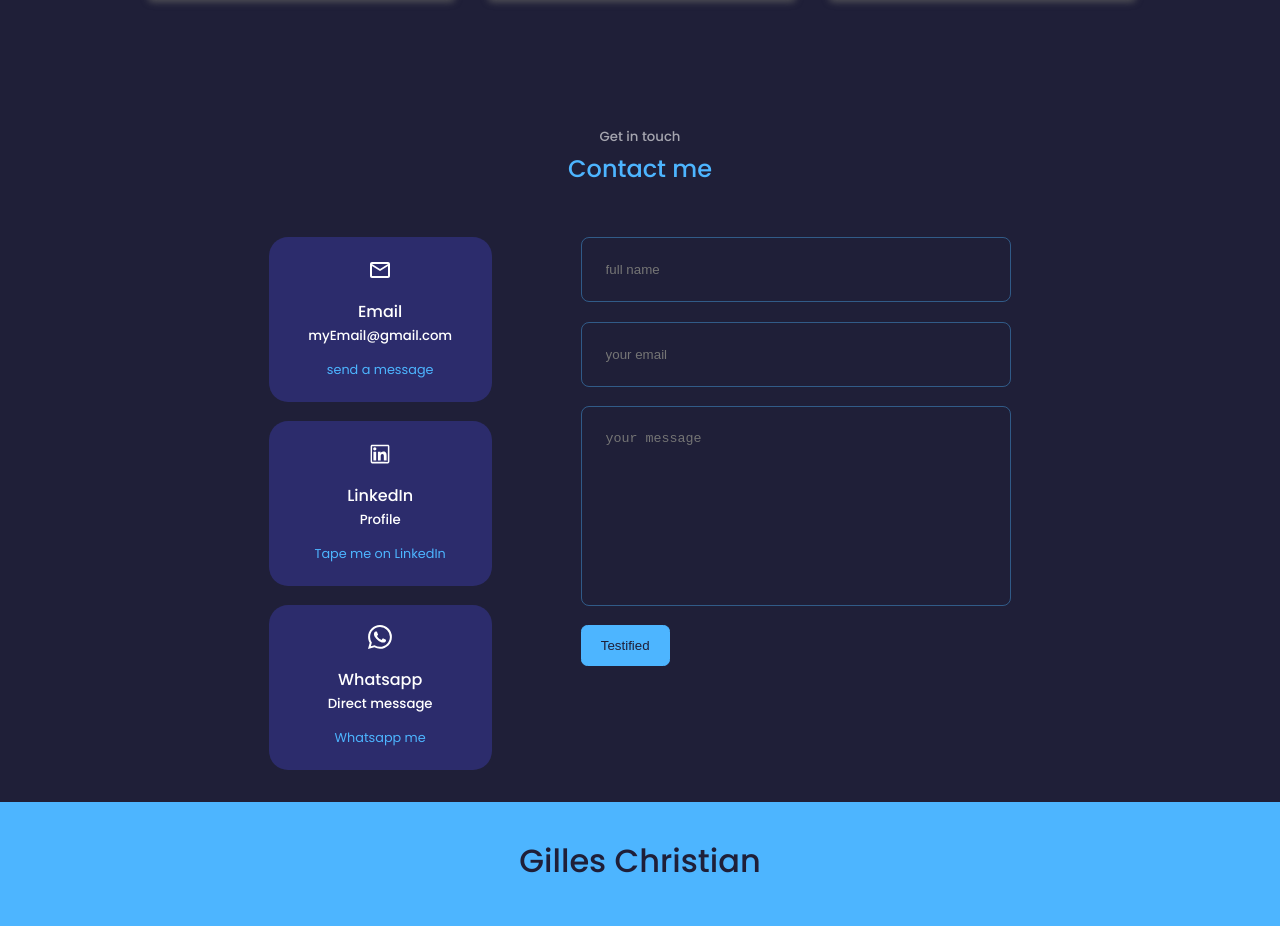
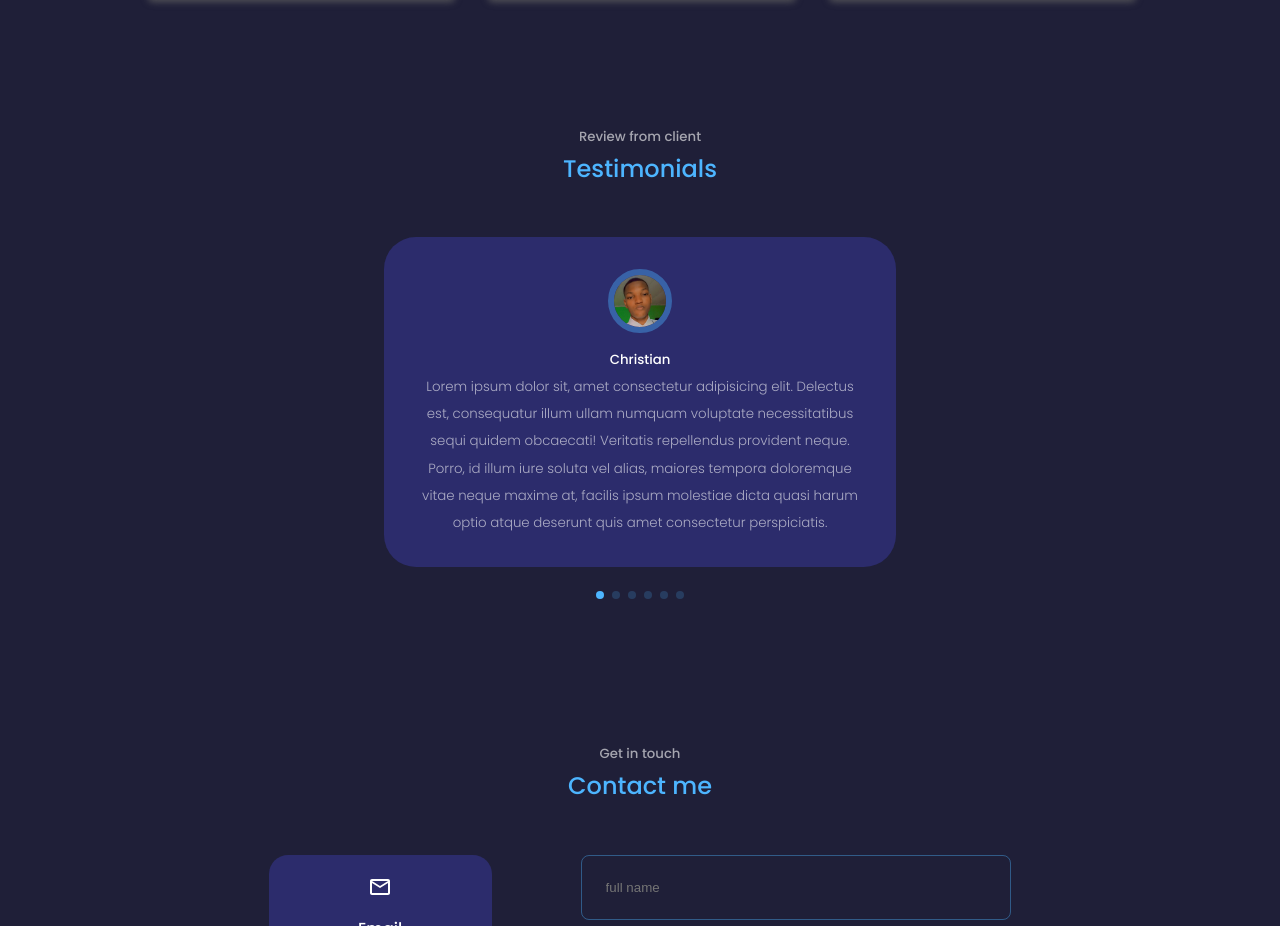
Before and after one commit to GillesChristian/CEF_344_Project, a React (Create React App) app in the folder portfolio./: page / in a window 1280 px wide. Shown: the part 2265-3191 px from the top of the page. Built offline with nearby package versions, Linux system fonts and the light colour scheme.

Commit message:
Testimonial added to Portfolio

```diff
--- a/portfolio./package.json
+++ b/portfolio./package.json
@@ -10,6 +10,7 @@
     "react-dom": "^18.2.0",
     "react-icons": "^4.8.0",
     "react-scripts": "5.0.1",
+    "swiper": "^9.3.2",
     "web-vitals": "^2.1.4"
   },
   "scripts": {
--- a/portfolio./src/App.jsx
+++ b/portfolio./src/App.jsx
@@ -4,6 +4,7 @@
 import Navbar from './components/navbar/Navbar';
 import About from './components/about/About' ;
 import Services from './components/services/Services';
+import Testimonial from './components/testimonial/Testimonial'
 import Contact from './components/contact/Contact';
 import Footer from './components/footer/Footer';
 
@@ -16,6 +17,7 @@
                 <Navbar/>
                 <About/>
                 <Services />
+                <Testimonial />
                 <Contact />
                 <Footer />
 
--- a/portfolio./src/components/testimonial/Testimonial.jsx
+++ b/portfolio./src/components/testimonial/Testimonial.jsx
@@ -0,0 +1,91 @@
+import React from "react";
+import "./testimonial.css";
+import IMG from "../../assets/gilles.jpg";
+import AV1 from "../../assets/gilles.jpg";
+import AV2 from "../../assets/gilles.jpg";
+import AV3 from "../../assets/gilles.jpg";
+import AV4 from "../../assets/gilles.jpg";
+import AV5 from "../../assets/gilles.jpg";
+
+// import Swiper core and required modules
+import { Pagination, Navigation, Scrollbar, A11y } from 'swiper';
+
+import { Swiper, SwiperSlide } from 'swiper/react';
+
+// Import Swiper styles
+import 'swiper/css';
+import 'swiper/css/pagination';
+
+
+export const Testimonial = () => {
+  const testimonials = [
+    {
+      id: 1,
+      testimonial:
+        "Lorem ipsum dolor sit, amet consectetur adipisicing elit. Delectus est, consequatur illum ullam numquam voluptate necessitatibus sequi quidem obcaecati! Veritatis repellendus provident neque. Porro, id illum iure soluta vel alias, maiores tempora doloremque vitae neque maxime at, facilis ipsum molestiae dicta quasi harum optio atque deserunt quis amet consectetur perspiciatis.",
+      avatar: IMG,
+      Cname: "Christian",
+    },
+    {
+      id: 2,
+      testimonial:
+        "Lorem ipsum dolor sit, amet consectetur adipisicing elit. Delectus est, consequatur illum ullam numquam voluptate necessitatibus sequi quidem obcaecati! Veritatis repellendus provident neque. Porro, id illum iure soluta vel alias, maiores tempora doloremque vitae neque maxime at, facilis ipsum molestiae dicta quasi harum optio atque deserunt quis amet consectetur perspiciatis.",
+      avatar: AV1,
+      Cname: "Michelle",
+    },
+    {
+      id: 3,
+      testimonial:
+        "Lorem ipsum dolor sit, amet consectetur adipisicing elit. Delectus est, consequatur illum ullam numquam voluptate necessitatibus sequi quidem obcaecati! Veritatis repellendus provident neque. Porro, id illum iure soluta vel alias, maiores tempora doloremque vitae neque maxime at, facilis ipsum molestiae dicta quasi harum optio atque deserunt quis amet consectetur perspiciatis.",
+      avatar: AV2,
+      Cname: "David",
+    },
+    {
+      id: 4,
+      testimonial:
+        "Lorem ipsum dolor sit, amet consectetur adipisicing elit. Delectus est, consequatur illum ullam numquam voluptate necessitatibus sequi quidem obcaecati! Veritatis repellendus provident neque. Porro, id illum iure soluta vel alias, maiores tempora doloremque vitae neque maxime at, facilis ipsum molestiae dicta quasi harum optio atque deserunt quis amet consectetur perspiciatis.",
+      avatar: AV3,
+      Cname: "Gilles",
+    },
+    {
+      id: 5,
+      testimonial:
+        "Lorem ipsum dolor sit, amet consectetur adipisicing elit. Delectus est, consequatur illum ullam numquam voluptate necessitatibus sequi quidem obcaecati! Veritatis repellendus provident neque. Porro, id illum iure soluta vel alias, maiores tempora doloremque vitae neque maxime at, facilis ipsum molestiae dicta quasi harum optio atque deserunt quis amet consectetur perspiciatis.",
+      avatar: AV5,
+      Cname: "Merveille",
+    },
+    {
+      id: 6,
+      testimonial:
+        "Lorem ipsum dolor sit, amet consectetur adipisicing elit. Delectus est, consequatur illum ullam numquam voluptate necessitatibus sequi quidem obcaecati! Veritatis repellendus provident neque. Porro, id illum iure soluta vel alias, maiores tempora doloremque vitae neque maxime at, facilis ipsum molestiae dicta quasi harum optio atque deserunt quis amet consectetur perspiciatis.",
+      avatar: AV4,
+      Cname: "Emmanuel",
+    },
+  ];
+  return (
+    <section id="testimonial">
+      <h5>Review from client</h5>
+      <h2>Testimonials</h2>
+
+      <Swiper className="container testimonials__container"
+      modules={[Pagination, Navigation, Scrollbar, A11y]}
+      spaceBetween={40}
+      slidesPerView={1}
+      pagination={{ clickable: true }}
+      >
+        {testimonials.map((testi) => {
+          return (
+            <SwiperSlide key={testi.id} className="testimonial">
+              <div className="client__avatar">
+                <img src={testi.avatar} alt="client avatar" />
+              </div>
+              <h5 className="client__name"> {testi.Cname} </h5>
+              <small className="client__review"> {testi.testimonial} </small>
+            </SwiperSlide>
+          );
+        })}
+      </Swiper>
+    </section>
+  );
+};
+export default Testimonial;
--- a/portfolio./src/components/testimonial/testimonial.css
+++ b/portfolio./src/components/testimonial/testimonial.css
@@ -0,0 +1,58 @@
+.container.testimonials__container {
+    width: 40%;
+    padding-bottom: 3rem;
+}
+
+.client__avatar{
+    width:4rem;
+    aspect-ratio: 1/1;
+    overflow: hidden;
+    border-radius: 50%;
+    margin: 0 auto 1rem;
+    border: .4rem solid var(--color-primary-variant);
+}
+
+.testimonial{
+    background: var(--color-bg-variant);
+    text-align: center;
+    padding: 2rem;
+    border-radius: 2rem;
+    -webkit-user-select: none;
+    user-select: none;
+
+}
+
+.testimonial:hover{
+    background: transparent;
+    border: 1px solid var(--color-primary);
+    transition: 1s ease-out;
+}
+
+.client__review{
+    color: var(--color-light);
+    font-weight: 300;
+    width: 80%;
+    margin: 0.8rem auto 0;
+}
+
+.swiper-pagination-clickable .swiper-pagination-bullet{
+    background: var(--color-primary);
+
+}
+
+@media only screen and (max-width:1024px) {
+    .container.testimonials__container{
+        width: 60%;
+    }
+
+}
+
+@media only screen and (max-width: 600px) {
+    .client__review{
+        width: var(--container--width-sm)
+    }
+
+    .container.testimonials__container{
+        width:var(--container--width-sm)
+    }
+}
```
Also changed, not shown: 1 other file (tests, documents, lock files or other folders).
